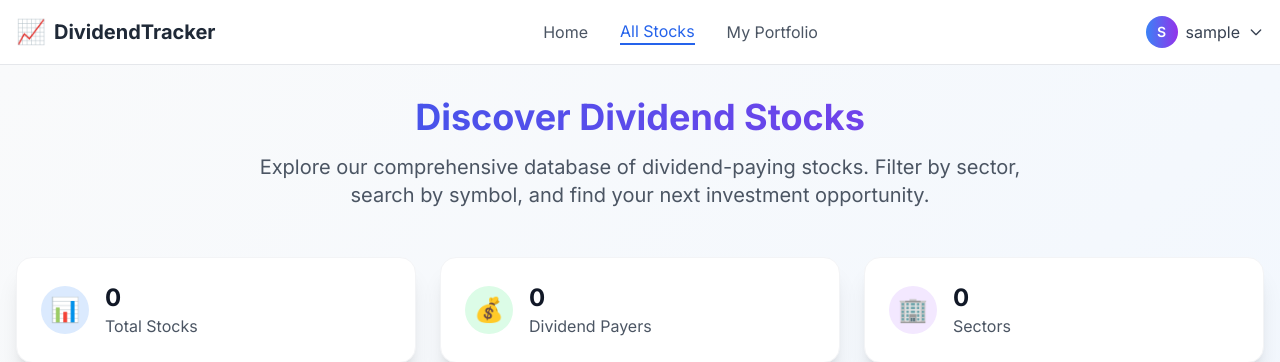
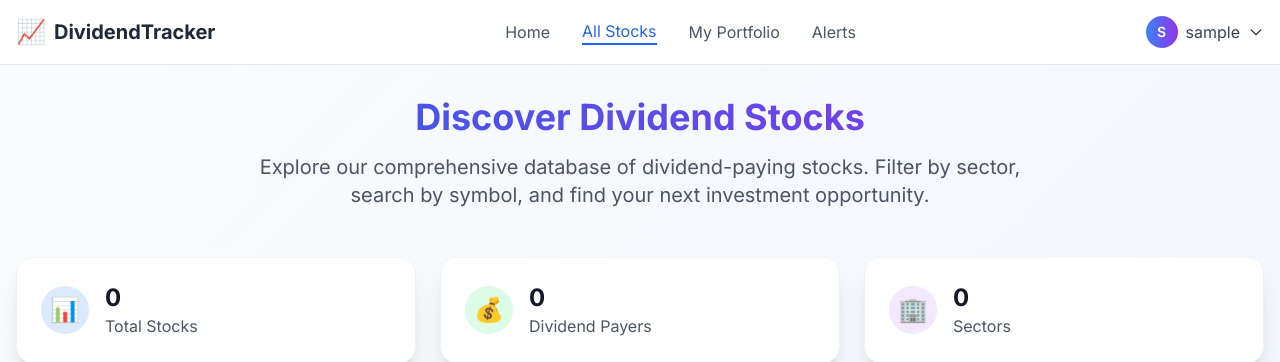
Before and after one commit to sonusaggu/dividend-tracker, a Django app: page /stocks/ in a window 1280 px wide. Shown: the top 362 px of the page. Run offline with Django 5.2, Linux system fonts and the light colour scheme; the visitor is signed in with stand-in values (Sample User, id 1); data that the repository does not hold is empty; some libraries are stand-ins or nearby versions.

Commit message:
alerts link updated

```diff
--- a/portfolio/templates/all_stocks.html
+++ b/portfolio/templates/all_stocks.html
@@ -23,6 +23,7 @@
                 <a href="{% url 'portfolio' %}" class="text-gray-600 hover:text-blue-600 transition duration-200 font-medium">
                     My Portfolio
                 </a>
+                <a href="{% url 'my_alerts' %}" class="text-gray-600 hover:text-blue-600 transition duration-200 font-medium">Alerts</a>
                 {% endif %}
 
             </div>
```
